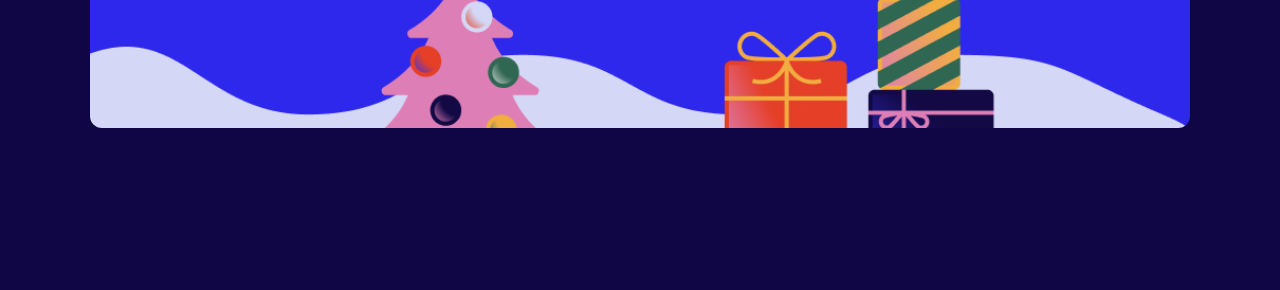
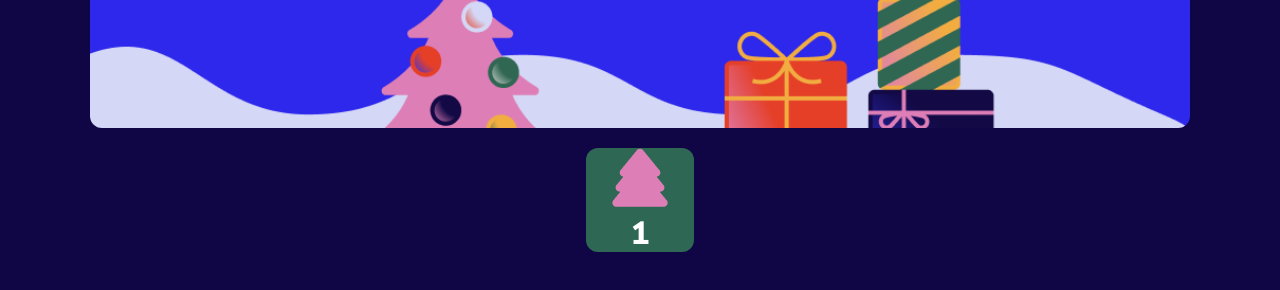
Before and after one commit to AndreaMargutti/advent-calendar, a plain HTML site: page index.html in a window 1280 px wide. Shown: the part 112-402 px from the top of the page. Drawn offline with Linux system fonts and the light colour scheme.

Commit message:
add box-card

```diff
--- a/css/general.css
+++ b/css/general.css
@@ -16,6 +16,17 @@ body {
     margin: 0 auto;
 }
 
+.d-flex {
+    display: flex;
+    flex-wrap: wrap;
+    gap: 30px;
+}
+
+.d-flex * {
+    margin: 0 auto;
+    flex-basis: calc((100% / 8) - 30px);
+}
+
 /*# header */
 
 .header {
@@ -26,9 +37,25 @@ body {
     background-repeat: no-repeat;
     background-size: cover;
     background-color: #2d28eb;
+    margin-bottom: 20px ;
 }
 
 .header > h1 {
     color: white;
     padding: 10px;
 }
+
+/*# box */
+
+.box {
+    min-height: 100px;
+    background-color: #2e6754;
+    text-align: center;
+    /* padding: 5px; */
+    border-radius: 12px;
+}
+
+h2 {
+    color: white;
+    font-size: 2em;
+}
--- a/index.html
+++ b/index.html
@@ -14,9 +14,18 @@
 <body>
     <div class="container">
         <div class="header">
-            <h1>Advent Calendar  <br>
-                2024</h1>
+            <h1>Advent Calendar
+                <br>
+                2024
+            </h1>
         </div>
+        <main class="d-flex">
+            <!-- generare le caselle -->
+             <div class="box">
+                <img src="./images/icons/ico-albero.png" alt="">
+                <h2>1</h2>
+             </div>
+        </main>
     </div>
 
     <script src="./js/main.js"></script>
```
